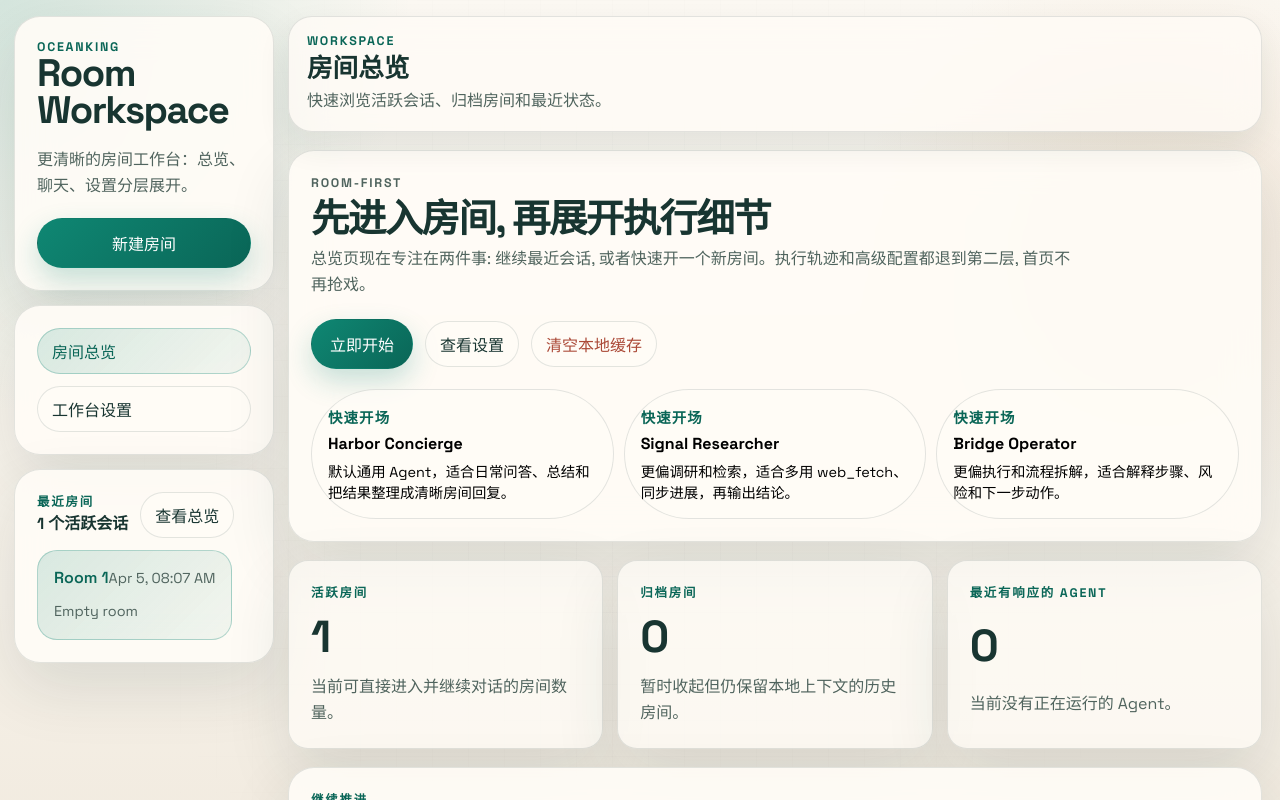
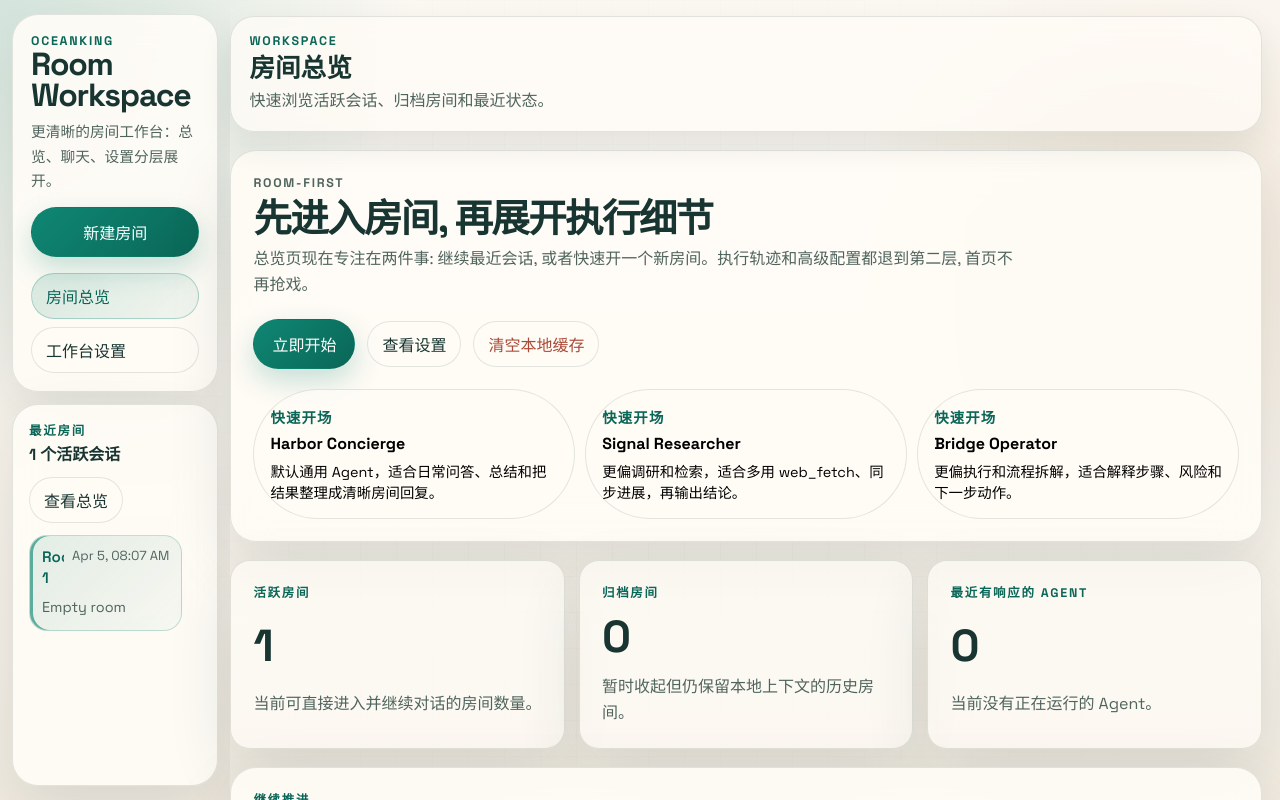
Before and after one commit to Asuta/OceanPiAgent, a Next.js app: page /rooms in a window 1280 px wide. Shown: the top 800 px of the page. Built offline with nearby package versions, Linux system fonts and the light colour scheme.

Commit message:
refine sidebar hierarchy and room rail behavior
Compress the left navigation structure, move recent rooms into an independently scrolling rail, and tighten sidebar responsiveness for narrower desktop widths.

```diff
--- a/src/app/globals.css
+++ b/src/app/globals.css
@@ -81,7 +81,7 @@ p {
 .app-shell {
   position: relative;
   display: grid;
-  grid-template-columns: 288px minmax(0, 1fr);
+  grid-template-columns: clamp(228px, 18vw, 264px) minmax(0, 1fr);
   min-height: 100vh;
 }
 
@@ -91,9 +91,10 @@ p {
   align-self: start;
   display: flex;
   flex-direction: column;
-  gap: 14px;
+  gap: 12px;
   height: 100vh;
-  padding: 16px 14px;
+  padding: 14px 12px;
+  overflow: hidden;
 }
 
 .app-main-frame {
@@ -157,7 +158,7 @@ p {
   box-shadow: var(--shadow-lg);
 }
 
-.sidebar-brand,
+.sidebar-overview-panel,
 .sidebar-nav,
 .sidebar-section,
 .hero-panel,
@@ -171,7 +172,7 @@ p {
   padding: 22px;
 }
 
-.sidebar-brand,
+.sidebar-overview-panel,
 .hero-panel,
 .detail-hero,
 .settings-card {
@@ -367,6 +368,79 @@ p {
   align-items: flex-start;
 }
 
+.sidebar-overview-panel {
+  gap: 14px;
+  padding: 18px;
+  min-width: 0;
+}
+
+.sidebar-brand {
+  display: grid;
+  gap: 10px;
+}
+
+.sidebar-brand h1 {
+  font-size: clamp(1.9rem, 2.8vw, 2.7rem);
+}
+
+.sidebar-copy {
+  max-width: 22ch;
+}
+
+.sidebar-create-button {
+  width: 100%;
+}
+
+.sidebar-nav {
+  display: grid;
+  gap: 8px;
+  padding: 0;
+  padding-top: 2px;
+}
+
+.sidebar-section {
+  display: flex;
+  flex-direction: column;
+  gap: 12px;
+}
+
+.sidebar-rooms-panel {
+  flex: 1 1 auto;
+  min-height: 0;
+  padding: 16px;
+  min-width: 0;
+}
+
+.sidebar-section-heading {
+  display: grid;
+  gap: 2px;
+}
+
+.sidebar-rooms-scroll {
+  flex: 1 1 auto;
+  min-height: 0;
+  min-width: 0;
+  overflow-y: auto;
+  overflow-x: hidden;
+  scrollbar-gutter: stable;
+  scrollbar-color: rgba(15, 135, 115, 0.38) rgba(24, 53, 49, 0.05);
+  padding-right: 4px;
+}
+
+.sidebar-rooms-scroll::-webkit-scrollbar {
+  width: 8px;
+}
+
+.sidebar-rooms-scroll::-webkit-scrollbar-track {
+  background: rgba(24, 53, 49, 0.05);
+  border-radius: 999px;
+}
+
+.sidebar-rooms-scroll::-webkit-scrollbar-thumb {
+  background: linear-gradient(180deg, rgba(15, 135, 115, 0.42), rgba(24, 53, 49, 0.2));
+  border-radius: 999px;
+}
+
 .section-heading-row h2,
 .settings-card-header h2,
 .thread-panel-header h2 {
@@ -529,6 +603,24 @@ p {
   display: grid;
   gap: 12px;
   padding: 16px;
+}
+
+.sidebar-room-card {
+  width: 100%;
+  min-width: 0;
+  overflow: hidden;
+  box-sizing: border-box;
+  gap: 8px;
+  padding: 12px 14px;
+  border-radius: 18px;
+  background: rgba(255, 252, 247, 0.56);
+  box-shadow: none;
+}
+
+.sidebar-room-card.active {
+  border-color: rgba(15, 135, 115, 0.22);
+  background: linear-gradient(135deg, rgba(15, 135, 115, 0.12), rgba(15, 135, 115, 0.03));
+  box-shadow: inset 3px 0 0 rgba(15, 135, 115, 0.64);
 }
 
 .room-card-spotlight {
@@ -588,6 +680,10 @@ p {
   background: rgba(247, 240, 232, 0.76);
 }
 
+.sidebar-room-card.muted {
+  background: rgba(247, 240, 232, 0.58);
+}
+
 .sidebar-room-card strong,
 .room-card h3,
 .participant-row-card strong,
@@ -598,9 +694,25 @@ p {
   font-weight: 600;
 }
 
+.sidebar-room-card strong {
+  display: -webkit-box;
+  overflow: hidden;
+  -webkit-line-clamp: 2;
+  -webkit-box-orient: vertical;
+  font-size: 0.95rem;
+  line-height: 1.35;
+}
+
 .sidebar-room-topline,
 .room-card-heading {
   gap: 12px;
+}
+
+.sidebar-room-topline {
+  display: grid;
+  grid-template-columns: minmax(0, 1fr) auto;
+  align-items: start;
+  gap: 8px;
 }
 
 .room-card-heading span,
@@ -611,6 +723,34 @@ p {
 .field-block span,
 .static-field span {
   color: var(--ink-soft);
+}
+
+.sidebar-room-card p {
+  display: -webkit-box;
+  overflow: hidden;
+  -webkit-line-clamp: 3;
+  -webkit-box-orient: vertical;
+  line-height: 1.55;
+}
+
+.sidebar-room-topline span {
+  white-space: nowrap;
+  font-size: 0.82rem;
+}
+
+@media (max-width: 1480px) {
+  .sidebar-brand h1 {
+    font-size: clamp(1.7rem, 2.5vw, 2.35rem);
+  }
+
+  .sidebar-copy {
+    max-width: 20ch;
+    font-size: 0.92rem;
+  }
+
+  .sidebar-room-card {
+    padding: 11px 12px;
+  }
 }
 
 .meta-chip {
@@ -1392,11 +1532,13 @@ p {
 }
 
 .sidebar-disclosure {
-  padding: 0;
+  margin-top: 4px;
+  padding: 12px 0 0;
+  border-top: 1px solid rgba(24, 53, 49, 0.08);
 }
 
 .sidebar-disclosure summary {
-  padding-top: 4px;
+  padding-top: 0;
   color: var(--ink-soft);
 }
 
@@ -1417,6 +1559,13 @@ p {
   min-height: 160px;
   padding: 18px;
   text-align: center;
+}
+
+.sidebar-empty-card.compact-note {
+  min-height: auto;
+  place-content: start;
+  padding: 12px 14px;
+  text-align: left;
 }
 
 .empty-panel.large {
--- a/src/components/workspace-shell.tsx
+++ b/src/components/workspace-shell.tsx
@@ -48,15 +48,18 @@ export function WorkspaceShell({ children }: { children: ReactNode }) {
   return (
     <div className={`app-shell${sidebarOpen ? " sidebar-open" : ""}`}>
       <aside className="app-sidebar">
-        <div className="sidebar-brand surface-panel">
+        <section className="sidebar-overview-panel surface-panel">
+          <div className="sidebar-brand">
             <div>
               <p className="eyebrow-label">OceanKing</p>
               <h1>Room Workspace</h1>
             </div>
             <p className="sidebar-copy">更清晰的房间工作台：总览、聊天、设置分层展开。</p>
+          </div>
+
           <button
             type="button"
-            className="primary-button"
+            className="primary-button sidebar-create-button"
             onClick={() => {
               const room = createRoom();
               setSidebarOpen(false);
@@ -65,9 +68,8 @@ export function WorkspaceShell({ children }: { children: ReactNode }) {
           >
             新建房间
           </button>
-        </div>
 
-        <nav className="sidebar-nav surface-panel" aria-label="主导航">
+          <nav className="sidebar-nav" aria-label="主导航">
             <Link href="/rooms" className={pathname === "/rooms" ? "nav-link active" : "nav-link"} onClick={() => setSidebarOpen(false)}>
               房间总览
             </Link>
@@ -79,10 +81,11 @@ export function WorkspaceShell({ children }: { children: ReactNode }) {
               工作台设置
             </Link>
           </nav>
+        </section>
 
-        <section className="sidebar-section surface-panel">
+        <section className="sidebar-section sidebar-rooms-panel surface-panel">
           <div className="section-heading-row">
-            <div>
+            <div className="sidebar-section-heading">
               <p className="section-label">最近房间</p>
               <strong>{hydrated ? `${activeRooms.length} 个活跃会话` : "加载中"}</strong>
             </div>
@@ -91,6 +94,7 @@ export function WorkspaceShell({ children }: { children: ReactNode }) {
             </Link>
           </div>
 
+          <div className="sidebar-rooms-scroll">
             <div className="sidebar-room-list">
               {hydrated ? (
                 sidebarRooms.map((room) => {
@@ -117,7 +121,7 @@ export function WorkspaceShell({ children }: { children: ReactNode }) {
                 <div className="sidebar-empty-card">正在恢复本地房间...</div>
               )}
 
-            {hydrated && activeRooms.length > sidebarRooms.length ? <div className="sidebar-empty-card">其余房间可在总览页继续查看。</div> : null}
+              {hydrated && activeRooms.length > sidebarRooms.length ? <div className="sidebar-empty-card compact-note">其余房间可在总览页继续查看。</div> : null}
             </div>
 
             {archivedRooms.length > 0 ? (
@@ -145,6 +149,7 @@ export function WorkspaceShell({ children }: { children: ReactNode }) {
                 </div>
               </details>
             ) : null}
+          </div>
         </section>
       </aside>
 
```
Lines whose indentation alone changed are shown as unchanged.
